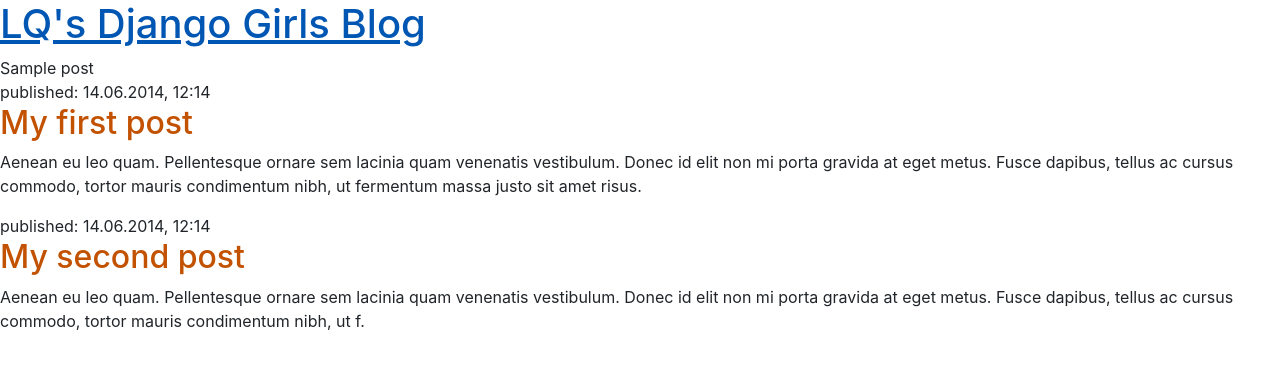
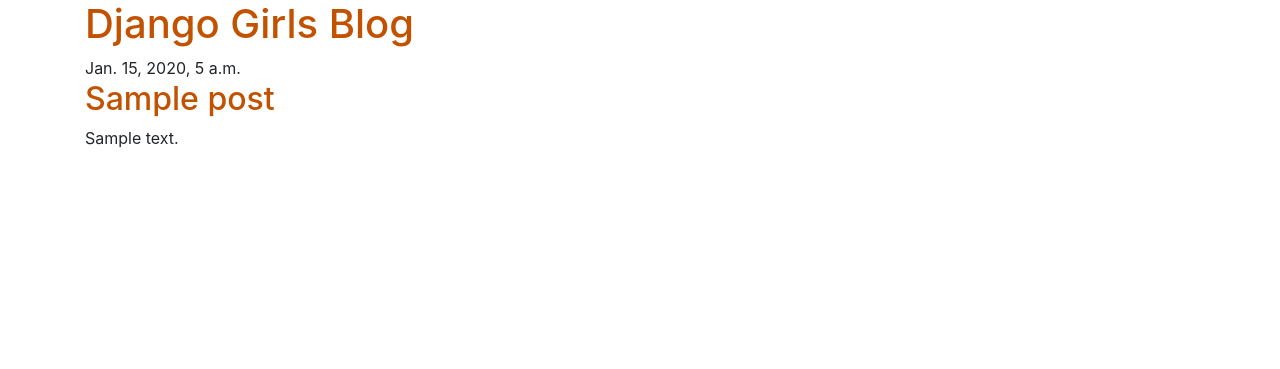
Before and after one commit to LauraQuantrille/my-first-blog, a Django app: page / in a window 1280 px wide. Shown: the top 369 px of the page. Run offline with Django 3.2, Linux system fonts and the light colour scheme; tables that the repository leaves empty hold one stand-in row (values such as "Sample post").

Commit message:
Added view and template for detailed blog post as well as CSS for the site.

```diff
--- /dev/null
+++ b/blog/templates/blog/base.html
@@ -0,0 +1,25 @@
+{% load static %}
+<!DOCTYPE html>
+<html>
+    <head>
+        <title>Django Girls blog</title>
+        <link rel="stylesheet" href="https://cdn.jsdelivr.net/npm/bootstrap@4.5.3/dist/css/bootstrap.min.css" integrity="sha384-TX8t27EcRE3e/ihU7zmQxVncDAy5uIKz4rEkgIXeMed4M0jlfIDPvg6uqKI2xXr2" crossorigin="anonymous">
+        <link href='//fonts.googleapis.com/css?family=Lobster&subset=latin,latin-ext' rel='stylesheet' type='text/css'>
+        <link rel="stylesheet" href="{% static 'css/blog.css' %}">
+    </head>
+    <body>
+        <header class="page-header">
+          <div class="container">
+              <h1><a href="/">Django Girls Blog</a></h1>
+          </div>
+        </header>
+        <main class="container">
+            <div class="row">
+                <div class="col">
+                {% block content %}
+                {% endblock %}
+                </div>
+            </div>
+        </main>
+    </body>
+</html>
--- a/blog/templates/blog/post_list.html
+++ b/blog/templates/blog/post_list.html
@@ -1,30 +1,13 @@
-{% load static %}
-<!DOCTYPE html>
-<html>
-    <head>
-        <title>Django Girls blog</title><link rel="stylesheet" href="https://cdn.jsdelivr.net/npm/bootstrap@4.5.3/dist/css/bootstrap.min.css" integrity="sha384-TX8t27EcRE3e/ihU7zmQxVncDAy5uIKz4rEkgIXeMed4M0jlfIDPvg6uqKI2xXr2" crossorigin="anonymous">
-        <link rel="stylesheet" href="{% static 'css/blog.css' %}">
+{% extends 'blog/base.html' %}
 
-    </head>
-    <body>
-        <header>
-            <h1><a href="/">LQ's Django Girls Blog</a></h1>
-        </header>
-
-        {% for post in posts %}
-            {{ post }}
-        {% endfor %}
-        <article>
-            <time>published: 14.06.2014, 12:14</time>
-            <h2><a href="">My first post</a></h2>
-            <p>Aenean eu leo quam. Pellentesque ornare sem lacinia quam venenatis vestibulum. Donec id elit non mi porta gravida at eget metus. Fusce dapibus, tellus ac cursus commodo, tortor mauris condimentum nibh, ut fermentum massa justo sit amet risus.</p>
-        </article>
-
-
-        <article>
-            <time>published: 14.06.2014, 12:14</time>
-            <h2><a href="">My second post</a></h2>
-            <p>Aenean eu leo quam. Pellentesque ornare sem lacinia quam venenatis vestibulum. Donec id elit non mi porta gravida at eget metus. Fusce dapibus, tellus ac cursus commodo, tortor mauris condimentum nibh, ut f.</p>
-        </article>
-    </body>
-</html>
+{% block content %}
+{% for post in posts %}
+    <article class="post">
+        <time class="date">
+            {{ post.published_date }}
+        </time>
+        <h2><a href="{% url 'post_detail' pk=post.pk %}">{{ post.title }}</a></h2>
+        <p>{{ post.text|linebreaksbr }}</p>
+    </article>
+{% endfor %}
+{% endblock %}
--- a/blog/urls.py
+++ b/blog/urls.py
@@ -3,4 +3,5 @@
 
 urlpatterns = [
     path('', views.post_list, name='post_list'),
+    path('post/<int:pk>/', views.post_detail, name='post_detail'),
 ]
--- a/blog/views.py
+++ b/blog/views.py
@@ -1,7 +1,11 @@
-from django.shortcuts import render
+from django.shortcuts import render, get_object_or_404
 from django.utils import timezone
 from .models import Post
 
 def post_list(request):
     posts = Post.objects.filter(published_date__lte=timezone.now()).order_by('published_date')
     return render(request, 'blog/post_list.html', {'posts': posts})
+
+def post_detail(request, pk):
+    post = get_object_or_404(Post, pk=pk)
+    return render(request, 'blog/post_detail.html', {'post': post})
```
Also changed, not shown: blog/forms.py (added, +7 -0 lines), blog/templates/blog/post_detail.html (added, +13 -0 lines), blog/file-earmark-plus.svg (added).
